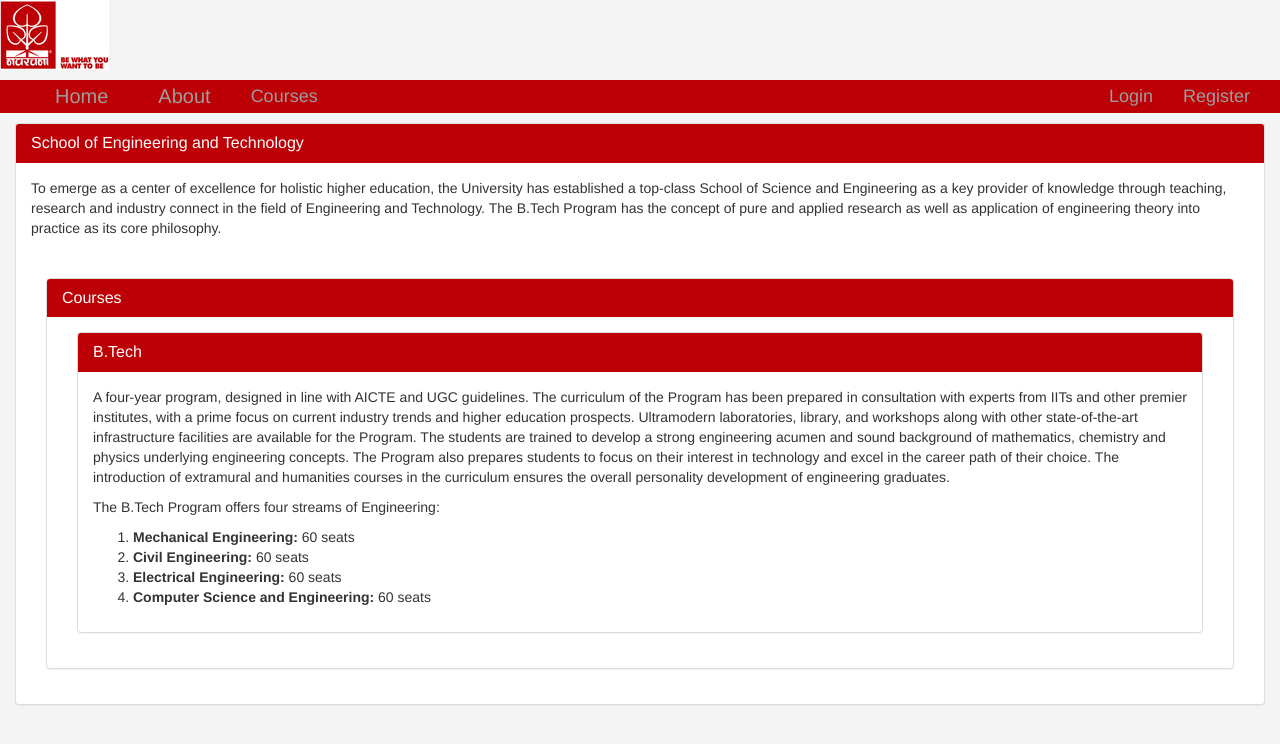
After one commit to krishc17/Admission, a PHP site: page /set.php in a window 1280 px wide. The commit adds this page. Shown: the top 744 px of the page. Run offline with PHP 8.4, Linux system fonts and the light colour scheme.

Commit message:
designing
i hate the designing part
still working on added data of various schools

```diff
--- a/menu.php
+++ b/menu.php
@@ -13,40 +13,52 @@
         $(document).ready(function(){
         $('[data-toggle="tooltip"]').tooltip();
         });
+
+        $('ul.nav li.dropdown').hover(function() {
+  $(this).find('.dropdown-menu').stop(true, true).delay(200).fadeIn(500);
+}, function() {
+  $(this).find('.dropdown-menu').stop(true, true).delay(200).fadeOut(500);
+});
     </script>
+
 
       <div class="navbar-nuvcolor navbar-inverse text-center h4">
         <div class="container-fluid">
           <div class="navbar-header">
             <button type="button" class="navbar-toggle" data-toggle="collapse" data-target="#myNavbar">
-    <span class="icon-bar">
-    </span>
-    <span class="icon-bar">
-    </span>
-    <span class="icon-bar">
-    </span>
+              <span class="icon-bar"></span>
+              <span class="icon-bar"></span>
+              <span class="icon-bar"></span>
             </button>
-
           </div>
-  <div class="collapse navbar-collapse" id="myNavbar">
+          <div class="collapse navbar-collapse dropdown" id="myNavbar">
             <ul class="nav navbar-nav vertical" style="text-decoration:none;">
               <li>
                 <a class="link-3" href="index.php">Home
       </a>
               </li>
               <li>
-        <a class="link-3" href="about.php">About
+                <a class="link-3" href="about.php">
+                  About
                 </a>
               </li>
-      <li>
-        <a class="link-3" href="courses.php">Courses
+              <li class="dropdown" style="color:rgba(8, 8, 8, 0.09);">
+                  <a href="courses.php" class="dropdown-toggle" data-toggle="dropdown"> Courses</a>
+               <ul class="dropdown-menu">
+                    <li><a href="#">School Of Business And Law</a></li>
+                    <li><a href="set.php">School of Engineering and Technology</a></li>
+                    <li><a href="#">School of Liberal Studies and Education</a></li>
+                    <li><a href="#">School of Environmental Design and Architecture</a></li>
+                </ul>
                 </a>
               </li>
             </ul>
             <ul class="nav navbar-nav navbar-right">
-      <a href="#" data-toggle="modal" class="navbar-brand" data-target="#login-modal">Login
+              <a href="#" data-toggle="modal" class="navbar-brand" data-target="#login-modal">
+                Login
               </a>
-      <a class="navbar-brand" href="register.php">Register
+              <a class="navbar-brand" href="register.php">
+                Register
             </a>
             </ul>
           </div>
@@ -55,8 +67,7 @@ $(document).ready(function(){
       <div class="modal fade" id="login-modal" tabindex="-1" role="dialog" aria-labelledby="myModalLabel" aria-hidden="true" style="display: none;">
         <div class="modal-dialog">
           <div class="loginmodal-container">
-    <h1>Login to Your Account
-    </h1>
+            <h1>Login to Your Account</h1>
             <br>
               <form method="post" action="loginHandler.php">
                 <input type="email" name="email" placeholder="Email" required>
@@ -65,6 +76,7 @@ $(document).ready(function(){
                     </form>
                     <div class="login-help">
                       <a href="register.php">Register </a> -
+
                       <a href="#">Forgot Password </a>
                     </div>
                   </div>
--- /dev/null
+++ b/set.php
@@ -0,0 +1,56 @@
+<?php include 'menu.php'; ?>
+
+    <!--start-->
+    <div class="col-md-12">
+        <div class="panel panel-default">
+            <div class="panel-heading main-color-bg">
+                <h3 class="panel-title">
+                School of Engineering and Technology
+                </h3>
+            </div>
+            <div class="panel-body">
+            To emerge as a center of excellence for holistic higher education, the University has established a top-class School of Science and Engineering as a key provider of knowledge through teaching, research and industry connect in the field of Engineering and Technology. The B.Tech Program has the concept of pure and applied research as well as application of engineering theory into practice as its core philosophy.
+                <br>
+                <br>
+                <br>
+                <div class="col-md-12">
+                <div id="accordion">
+                    <div class="panel panel-default">
+                        <div class="panel-heading main-color-bg">
+                            <h3 class="panel-title">
+                            <a data-toggle="collapse" data-parent="#accordion" href="#collapseOne">Courses</a>
+                            </h3>
+                        </div>
+
+                        <div id="collapseOne" class="panel-collapse collapse in">
+                        <div class="panel-body">
+                            <!-- start SBL Courses -->
+                            <div class="col-md-12">
+                                <div class="panel panel-default">
+                                    <div class="panel-heading main-color-bg">
+                                        <h3 class="panel-title">
+                                          B.Tech
+                                        </h3>
+                                    </div>
+                                    <div class="panel-body">
+                                   <p>A four-year program, designed in line with AICTE and UGC guidelines. The curriculum of the Program has been prepared in consultation with experts from IITs and other premier institutes, with a prime focus on current industry trends and higher education prospects. Ultramodern laboratories, library, and workshops along with other state-of-the-art infrastructure facilities are available for the Program. The students are trained to develop a strong engineering acumen and sound background of mathematics, chemistry and physics underlying engineering concepts. The Program also prepares students to focus on their interest in technology and excel in the career path of their choice. The introduction of extramural and humanities courses in the curriculum ensures the overall personality development of engineering graduates.</p>
+                                   <p>The B.Tech Program offers four streams of Engineering:</p>
+<ol>
+    <li><b>Mechanical Engineering:</b> 60 seats</li>
+    <li><b>Civil Engineering:</b> 60 seats</li>
+    <li><b>Electrical Engineering:</b> 60 seats </li>
+    <li><b>Computer Science and Engineering:</b> 60 seats</li>
+</ol>
+
+
+
+                                    </div>
+                                </div>
+                            </div>
+                        </div>
+                    </div>
+                </div>
+            </div>
+        </div>
+
+    <!--end-->
```
Also changed, not shown: courses.php (+12 -7 lines). Lines whose indentation alone changed are shown as unchanged.
